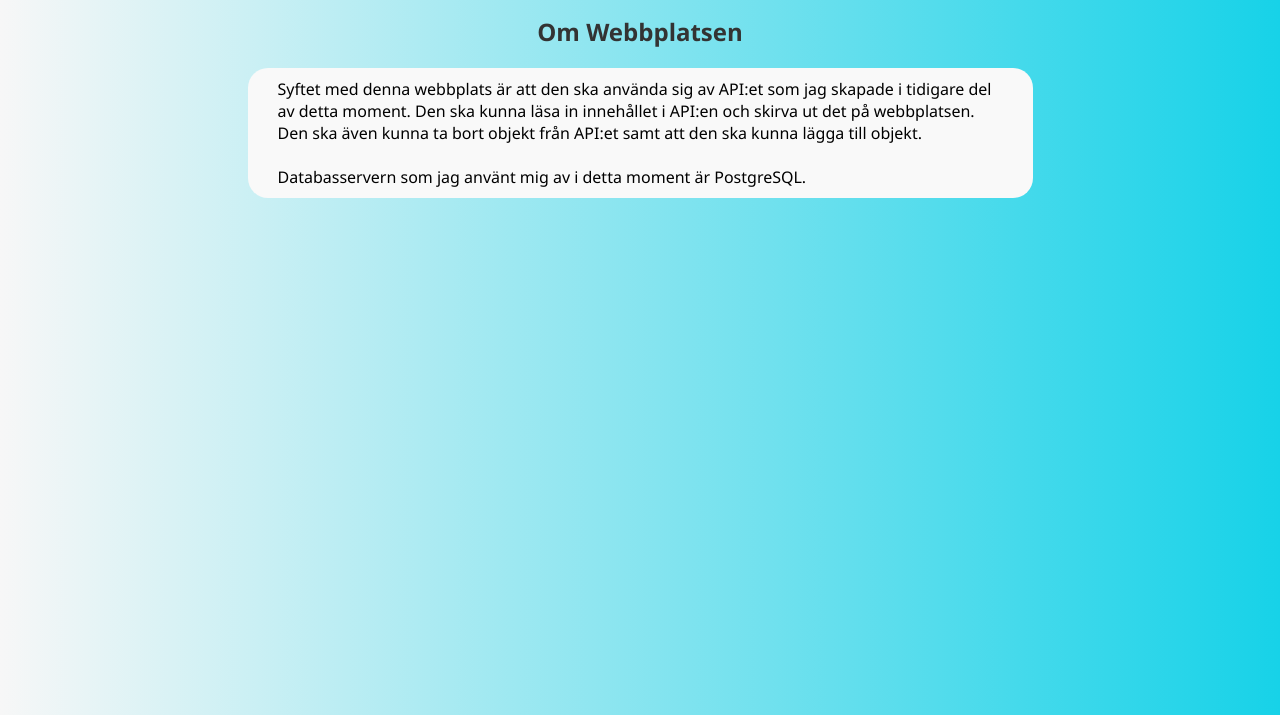
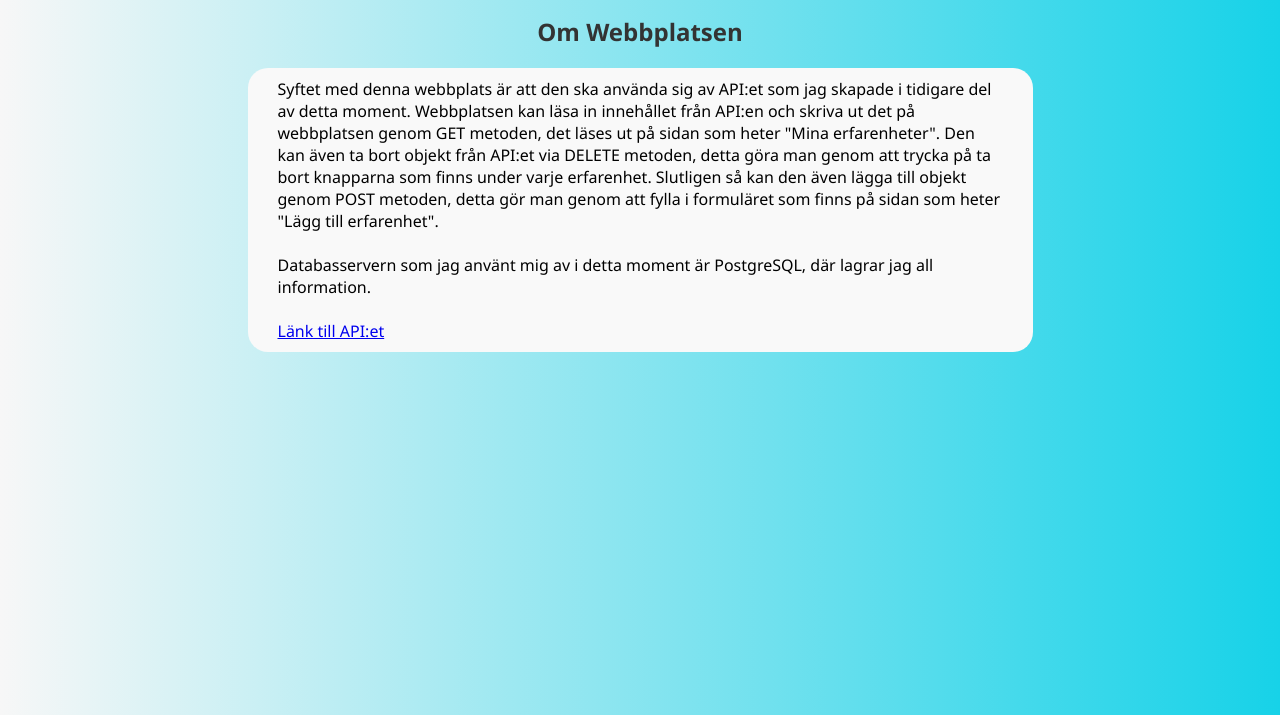
Before and after one commit to joma2304/backend-moment2-del2, a website built with Parcel: page src/about.html in a window 1280 px wide. Shown: the part 85-800 px from the top of the page. Built offline with nearby package versions, Linux system fonts and the light colour scheme.

Commit message:
Uppdaterat text på about, samt titel på index

```diff
--- a/src/about.html
+++ b/src/about.html
@@ -37,9 +37,10 @@
     <h1>Om Webbplatsen</h1>
     <div class="about-container">
     <p>Syftet med denna webbplats är att den ska använda sig av API:et som jag skapade i tidigare del av detta moment.
-        Den ska kunna läsa in innehållet i API:en och skirva ut det på webbplatsen. Den ska även kunna ta bort objekt
-        från API:et samt att den ska kunna lägga till objekt.</p> <br>
-        <p>Databasservern som jag använt mig av i detta moment är PostgreSQL.</p>
+        Webbplatsen kan läsa in innehållet från API:en och skriva ut det på webbplatsen genom GET metoden, det läses ut på sidan som heter "Mina erfarenheter". Den kan även ta bort objekt
+        från API:et via DELETE metoden, detta göra man genom att trycka på ta bort knapparna som finns under varje erfarenhet. Slutligen så kan den även lägga till objekt genom POST metoden, detta gör man genom att fylla i formuläret som finns på sidan som heter "Lägg till erfarenhet".</p> <br>
+        <p> Databasservern som jag använt mig av i detta moment är PostgreSQL, där lagrar jag all information.</p> <br>
+       <p> <a href="https://backend-moment2-del1.onrender.com/api/workexperience" target="_blank">Länk till API:et</a></p>
     </div>
 </body>
 
```
Also changed, not shown: src/index.html (+1 -1 lines).
